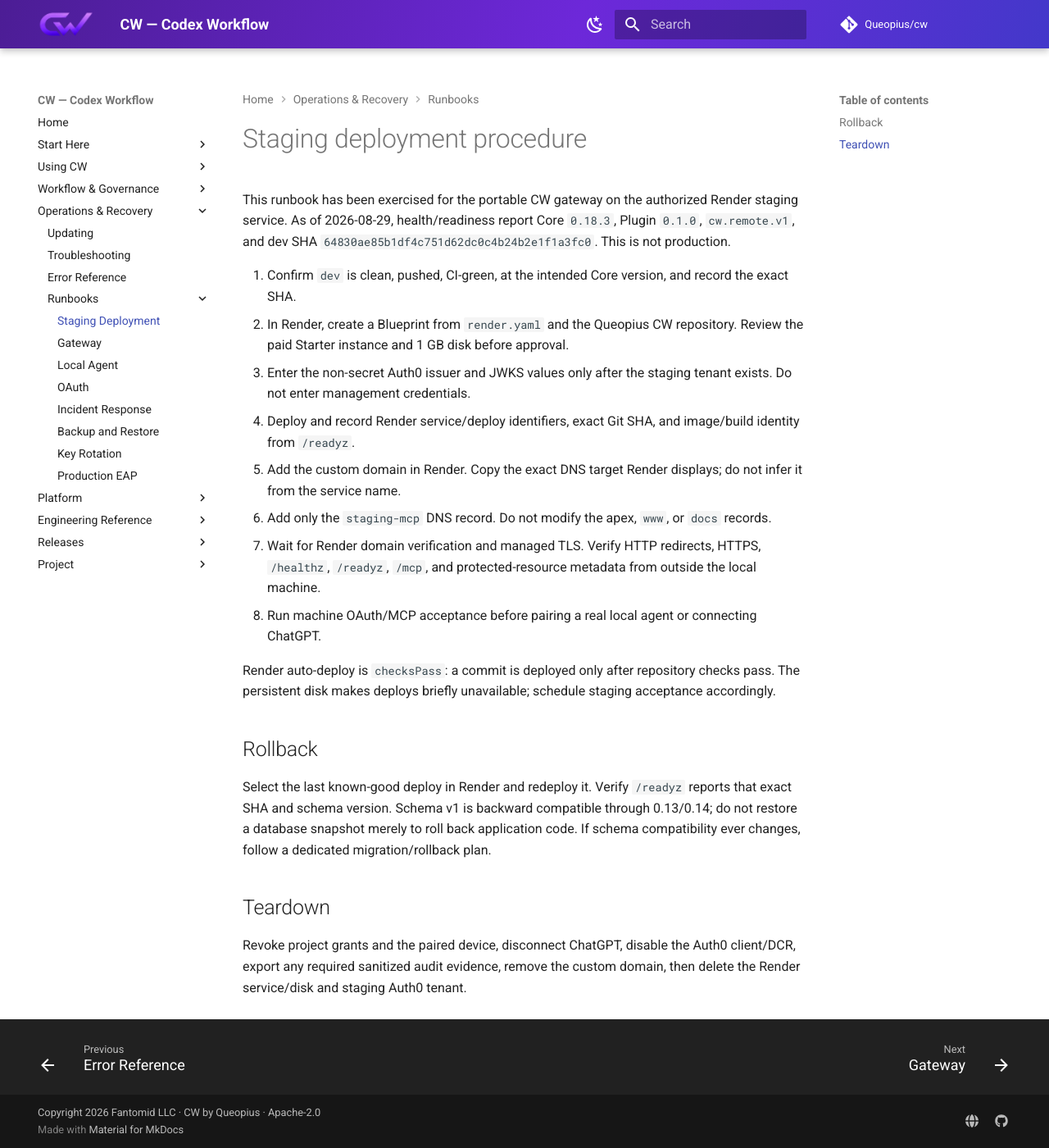
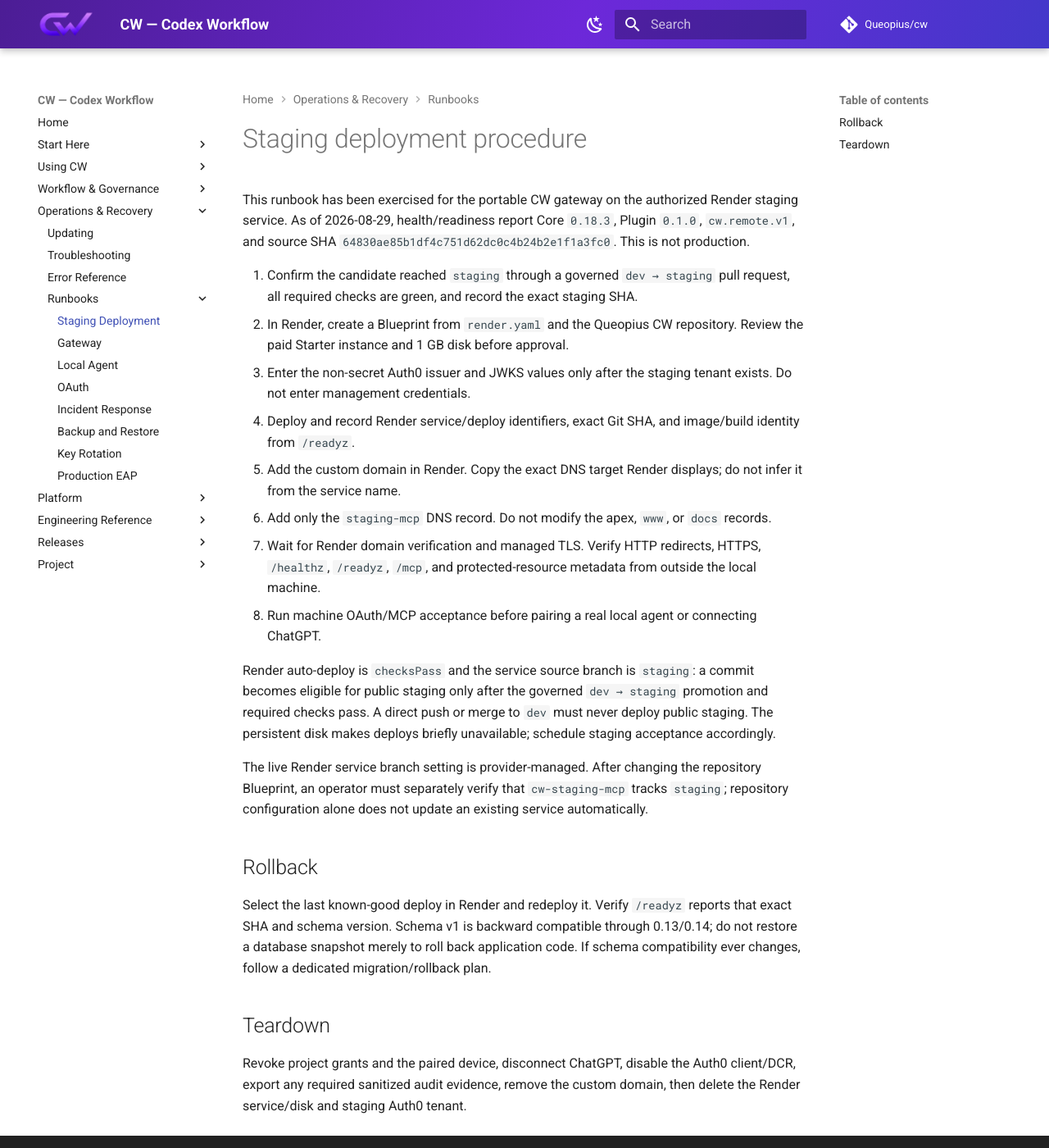
Before and after one commit to Queopius/cw, an MkDocs documentation site: the page built from docs/operations/staging-deploy.md, in a window 1280 px wide and 1400 px high. Shown: the whole window at 82% size. Built offline with MkDocs 1.6.1 and Material for MkDocs 9.7.7, drawn with Linux system fonts in a browser that asks for light colours; comment, search, counter and statistics services are not loaded.

Commit message:
chore: enforce governed staging deployment boundary

```diff
--- a/docs/operations/staging-deploy.md
+++ b/docs/operations/staging-deploy.md
@@ -2,11 +2,11 @@
 
 This runbook has been exercised for the portable CW gateway on the authorized
 Render staging service. As of 2026-08-29, health/readiness report Core `0.18.3`,
-Plugin `0.1.0`, `cw.remote.v1`, and dev SHA
+Plugin `0.1.0`, `cw.remote.v1`, and source SHA
 `64830ae85b1df4c751d62dc0c4b24b2e1f1a3fc0`. This is not production.
 
-1. Confirm `dev` is clean, pushed, CI-green, at the intended Core version, and record the
-   exact SHA.
+1. Confirm the candidate reached `staging` through a governed `dev → staging`
+   pull request, all required checks are green, and record the exact staging SHA.
 2. In Render, create a Blueprint from `render.yaml` and the Queopius CW
    repository. Review the paid Starter instance and 1 GB disk before approval.
 3. Enter the non-secret Auth0 issuer and JWKS values only after the staging
@@ -23,9 +23,16 @@ Plugin `0.1.0`, `cw.remote.v1`, and dev SHA
 8. Run machine OAuth/MCP acceptance before pairing a real local agent or
    connecting ChatGPT.
 
-Render auto-deploy is `checksPass`: a commit is deployed only after repository
-checks pass. The persistent disk makes deploys briefly unavailable; schedule
-staging acceptance accordingly.
+Render auto-deploy is `checksPass` and the service source branch is `staging`:
+a commit becomes eligible for public staging only after the governed
+`dev → staging` promotion and required checks pass. A direct push or merge to
+`dev` must never deploy public staging. The persistent disk makes deploys
+briefly unavailable; schedule staging acceptance accordingly.
+
+The live Render service branch setting is provider-managed. After changing the
+repository Blueprint, an operator must separately verify that `cw-staging-mcp`
+tracks `staging`; repository configuration alone does not update an existing
+service automatically.
 
 ## Rollback
 
--- a/mkdocs.yml
+++ b/mkdocs.yml
@@ -58,6 +58,7 @@ nav:
       - Plan Rebaseline Recovery: operations/plan-rebaseline-recovery.md
       - Completion Contracts: completion-contracts.md
       - Release Governance: governance.md
+      - Governance Exceptions: operations/governance-exceptions.md
   - Operations & Recovery:
       - Operations & Recovery: operations-recovery/index.md
       - Updating: updating.md
--- a/render.yaml
+++ b/render.yaml
@@ -3,7 +3,7 @@ services:
     name: cw-staging-mcp
     runtime: docker
     dockerfilePath: ./Dockerfile
-    branch: dev
+    branch: staging
     region: frankfurt
     plan: starter
     numInstances: 1
```
Also changed, not shown: docs/acceptance/governance-exception-2026-08-30.json (added, +42 -0 lines), docs/operations/governance-exceptions.md (added, +29 -0 lines), docs/release-process.md (+7 -0 lines), 5 other files.
